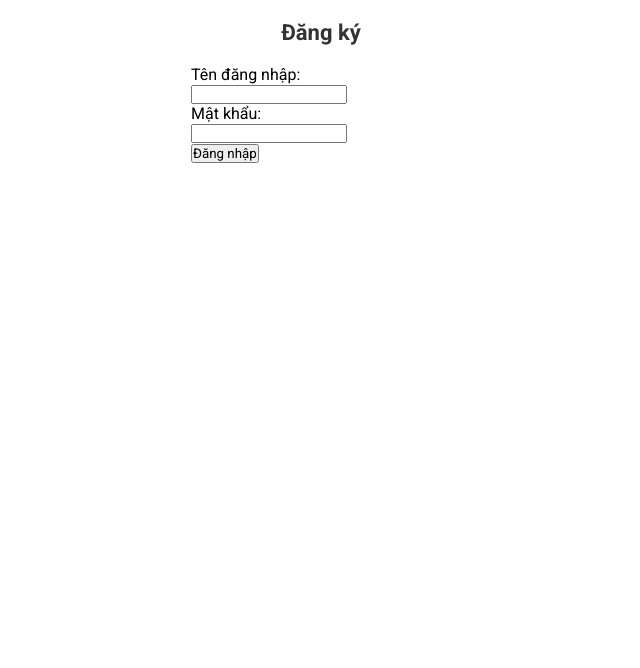
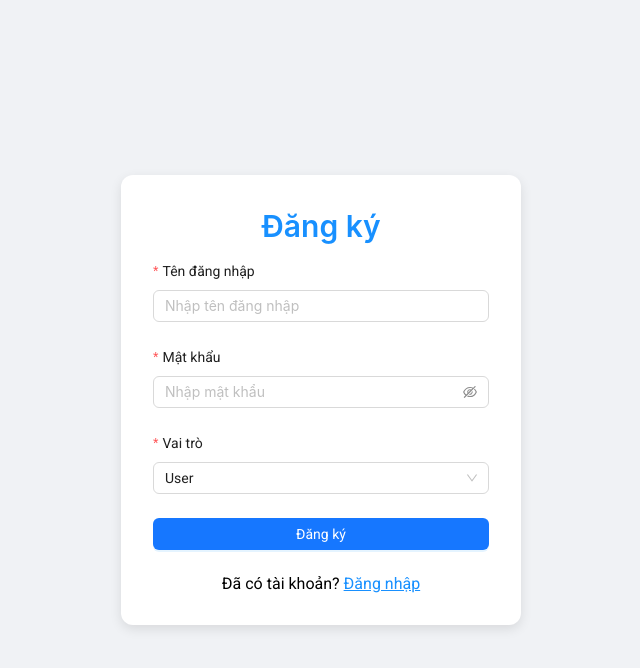
Before and after one commit to nguyenKhangvn/STUDY-REACT, a React (Vite) app: page /register in a window 1280 px wide. Shown: the top 668 px of the page, without its empty margins (319-959 px from the left). Built offline with nearby package versions, Linux system fonts and the light colour scheme.

Commit message:
Add authorization and edit some CSS

```diff
--- a/db.json
+++ b/db.json
@@ -1,60 +1,46 @@
 {
   "users": [
     {
-      "id": "1",
+      "id": "u001",
       "username": "admin",
-      "password": "123"
+      "password": "admin123",
+      "role": 1
     },
     {
-      "id": "2",
-      "username": "khang",
-      "password": "123"
+      "id": "u002",
+      "username": "user1",
+      "password": "user123",
+      "role": 2
     },
     {
-      "id": "52eb",
-      "username": "khang",
-      "password": "123"
+      "id": "u003",
+      "username": "user2",
+      "password": "user456",
+      "role": 2
     },
     {
-      "id": "36e0",
-      "username": "khang",
-      "password": "123"
+      "id": "u003",
+      "username": "khangadmin",
+      "password": "admin123",
+      "role": 1
     },
     {
-      "id": "348b",
-      "username": "khang",
-      "password": "123"
+      "id": "u004",
+      "username": "khanguser",
+      "password": "user123",
+      "role": 2
     },
     {
-      "id": "dffc",
-      "username": "khang",
-      "password": "123"
-    },
-    {
-      "id": "9b44",
-      "username": "han",
-      "password": "1"
-    },
-    {
-      "id": "34b2",
-      "username": "han",
-      "password": "1"
-    },
-    {
-      "id": "b2df",
-      "username": "loc",
-      "password": "1"
-    },
-    {
-      "id": "330c",
-      "username": "khang",
-      "password": "123"
+      "id": "b523",
+      "username": "khang123",
+      "password": "admin123",
+      "role": 1
     }
   ],
   "stocks": [
     {
       "id": "z789",
-      "name": "Tesla hehehe",
+      "name": "Tesla",
       "code": "TSLA",
       "price": 950,
       "previousPrice": 940,
@@ -80,15 +66,6 @@
       "favorite": false
     },
     {
-      "id": "z789",
-      "name": "Tesla",
-      "code": "TSLA",
-      "price": 950,
-      "previousPrice": 940,
-      "exchange": "NASDAQ",
-      "favorite": true
-    },
-    {
       "id": "a111",
       "name": "FPT",
       "code": "FPT",
@@ -108,12 +85,12 @@
     },
     {
       "id": "1744614804514",
-      "name": "loadStockFromServer Worked",
+      "name": "loadStockFromServer",
       "code": "VNM",
       "price": 80000,
       "previousPrice": 80000,
       "exchange": "HOSE",
-      "favorite": false
+      "favorite": true
     }
   ]
 }
--- a/src/components/header/header.jsx
+++ b/src/components/header/header.jsx
@@ -1,10 +1,25 @@
-import React, { useState } from "react";
-import { Link } from "react-router-dom";
+import React, { useState, useEffect } from "react";
+import { Link, useNavigate } from "react-router-dom";
 import CreateStockDialog from "../stock/create-stock/create-stock";
 import "./Header.css";
 
-const Header = ({ toggleSidebar, user, logout }) => {
+const Header = ({ toggleSidebar }) => {
+  const [user, setUser] = useState(null);
   const [showCreateDialog, setShowCreateDialog] = useState(false);
+  const navigate = useNavigate();
+
+  useEffect(() => {
+    const storedUser = localStorage.getItem("user");
+    if (storedUser) {
+      setUser(JSON.parse(storedUser));
+    }
+  }, []);
+
+  const handleLogout = () => {
+    localStorage.removeItem("user");
+    setUser(null);
+    navigate("/login");
+  };
 
   return (
     <div className="header-container">
@@ -26,6 +41,8 @@ const Header = ({ toggleSidebar, user, logout }) => {
             <li>
               <Link to="/stock-list">Stock List</Link>
             </li>
+            {user?.role === 1 && ( // Admin
+              <>
                 <li>
                   <button
                     className="nav-button"
@@ -34,6 +51,8 @@ const Header = ({ toggleSidebar, user, logout }) => {
                     Create Stock
                   </button>
                 </li>
+              </>
+            )}
             {!user && (
               <>
                 <li>
@@ -46,7 +65,9 @@ const Header = ({ toggleSidebar, user, logout }) => {
             )}
             {user && (
               <li>
-                <button onClick={logout}>Logout ({user.name})</button>
+                <button className="nav-button" onClick={handleLogout}>
+                  Logout ({user.username})
+                </button>
               </li>
             )}
           </ul>
--- a/src/components/stock/stock-list/stock-list.jsx
+++ b/src/components/stock/stock-list/stock-list.jsx
@@ -55,7 +55,7 @@ function StockList() {
     if (!keyword) {
       loadStocks();
     } else {
-      stockService.searchStocks(keyword).then(setStocks);
+      stockService.searchStocks(keyword).then((res) => setStocks(res.data));
     }
   };
 
--- a/src/pages/login/index.jsx
+++ b/src/pages/login/index.jsx
@@ -22,7 +22,11 @@ const LoginPage = () => {
       if (response.data.length > 0) {
         console.log("Đăng nhập thành công!");
         setError(null);
-        navigate("stock-list");
+
+        const user = response.data[0];
+        localStorage.setItem("user", JSON.stringify(user)); // Lưu thông tin người dùng vào localStorage
+
+        navigate("/stock-list");
       } else {
         setError("Sai tài khoản hoặc mật khẩu.");
       }
--- a/src/pages/register/index.jsx
+++ b/src/pages/register/index.jsx
@@ -1,24 +1,25 @@
 import { useState } from "react";
-import { Form, Input, Button, Typography, Alert } from "antd";
+import { Form, Input, Button, Typography, Alert, Select } from "antd";
 import axios from "axios";
 import { useNavigate } from "react-router-dom";
 
 const { Title } = Typography;
+const { Option } = Select;
 
 const RegisterPage = () => {
-
-    const [username, setUsername] = useState("");
-    const [password, setPassword] = useState("");
   const [error, setError] = useState(null);
   const navigate = useNavigate();
-    const handleLogin = async (e) => {
-        e.preventDefault();
+
+  const handleRegister = async (values) => {
+    const { username, password, role } = values;
     try {
-          const response = await axios.post("http://localhost:3001/users", {
+      await axios.post("http://localhost:3005/users", {
         username,
         password,
+        role,
       });
       alert("Đăng ký thành công!");
+      setError(null);
       navigate("/login");
     } catch (err) {
       setError("Lỗi khi gọi API.");
@@ -27,30 +28,85 @@ const RegisterPage = () => {
   };
 
   return (
-        <div style={{ maxWidth: 300, margin: "auto", padding: 20 }}>
-        <h2>Đăng ký</h2>
-        <form onSubmit={handleLogin}>
-          <div>
-            <label>Tên đăng nhập:</label><br />
-            <input
-              type="text"
-              value={username}
-              onChange={(e) => setUsername(e.target.value)}
-              required
-            />
+    <div
+      style={{
+        minHeight: "100vh",
+        backgroundColor: "#f0f2f5",
+        display: "flex",
+        justifyContent: "center",
+        alignItems: "center",
+      }}
+    >
+      <div
+        style={{
+          padding: 32,
+          backgroundColor: "white",
+          borderRadius: 12,
+          boxShadow: "0 4px 12px rgba(0,0,0,0.1)",
+          width: "100%",
+          maxWidth: 400,
+        }}
+      >
+        <Title level={2} style={{ textAlign: "center", color: "#1890ff" }}>
+          Đăng ký
+        </Title>
+
+        <Form layout="vertical" onFinish={handleRegister}>
+          <Form.Item
+            label="Tên đăng nhập"
+            name="username"
+            rules={[
+              { required: true, message: "Vui lòng nhập tên đăng nhập!" },
+            ]}
+          >
+            <Input placeholder="Nhập tên đăng nhập" />
+          </Form.Item>
+
+          <Form.Item
+            label="Mật khẩu"
+            name="password"
+            rules={[{ required: true, message: "Vui lòng nhập mật khẩu!" }]}
+          >
+            <Input.Password placeholder="Nhập mật khẩu" />
+          </Form.Item>
+
+          <Form.Item
+            label="Vai trò"
+            name="role"
+            initialValue={2}
+            rules={[{ required: true, message: "Vui lòng chọn vai trò!" }]}
+          >
+            <Select placeholder="Chọn vai trò">
+              <Option value={1}>Admin</Option>
+              <Option value={2}>User</Option>
+            </Select>
+          </Form.Item>
+
+          {error && (
+            <Form.Item>
+              <Alert message={error} type="error" showIcon />
+            </Form.Item>
+          )}
+
+          <Form.Item>
+            <Button
+              type="primary"
+              htmlType="submit"
+              block
+              style={{ borderRadius: 6 }}
+            >
+              Đăng ký
+            </Button>
+          </Form.Item>
+        </Form>
+
+        <p style={{ textAlign: "center", marginTop: 16 }}>
+          Đã có tài khoản?{" "}
+          <a href="/login" style={{ color: "#1890ff" }}>
+            Đăng nhập
+          </a>
+        </p>
       </div>
-          <div>
-            <label>Mật khẩu:</label><br />
-            <input
-              type="password"
-              value={password}
-              onChange={(e) => setPassword(e.target.value)}
-              required
-            />
-          </div>
-          <button type="submit">Đăng nhập</button>
-        </form>
-        <p>{error}</p>
     </div>
   );
 };
--- a/src/service/stock-service.jsx
+++ b/src/service/stock-service.jsx
@@ -8,12 +8,12 @@ const stockService = {
   deleteStock: (id) => axios.delete(`${API_URL}/${id}`),
   updateStock: (stock) => axios.put(`${API_URL}/${stock.id}`, stock),
   searchStocks: (keyword) =>
-    axios.get(API_URL).then(res =>
-      res.data.filter(stock =>
+    axios.get(API_URL).then(res => ({
+      data: res.data.filter(stock =>
         stock.name.toLowerCase().includes(keyword.toLowerCase()) ||
         stock.code.toLowerCase().includes(keyword.toLowerCase())
       )
-    ),
+    })),
 };
 
 export default stockService;
```
Lines whose indentation alone changed are shown as unchanged.
